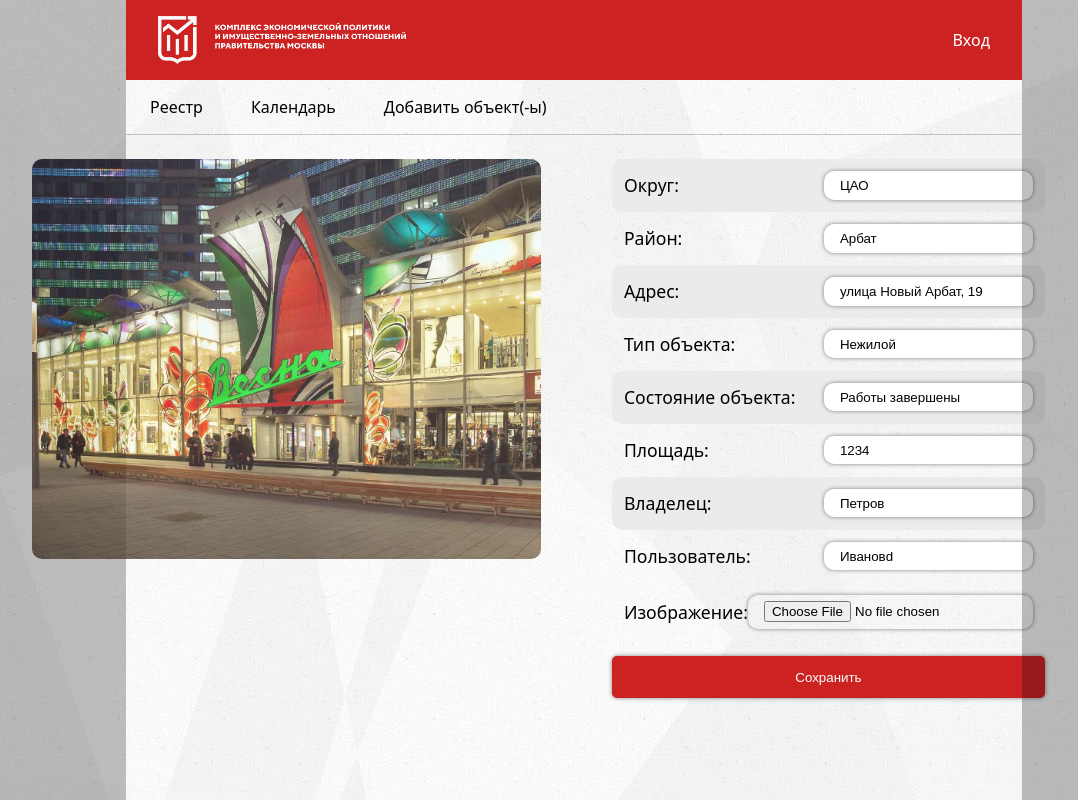
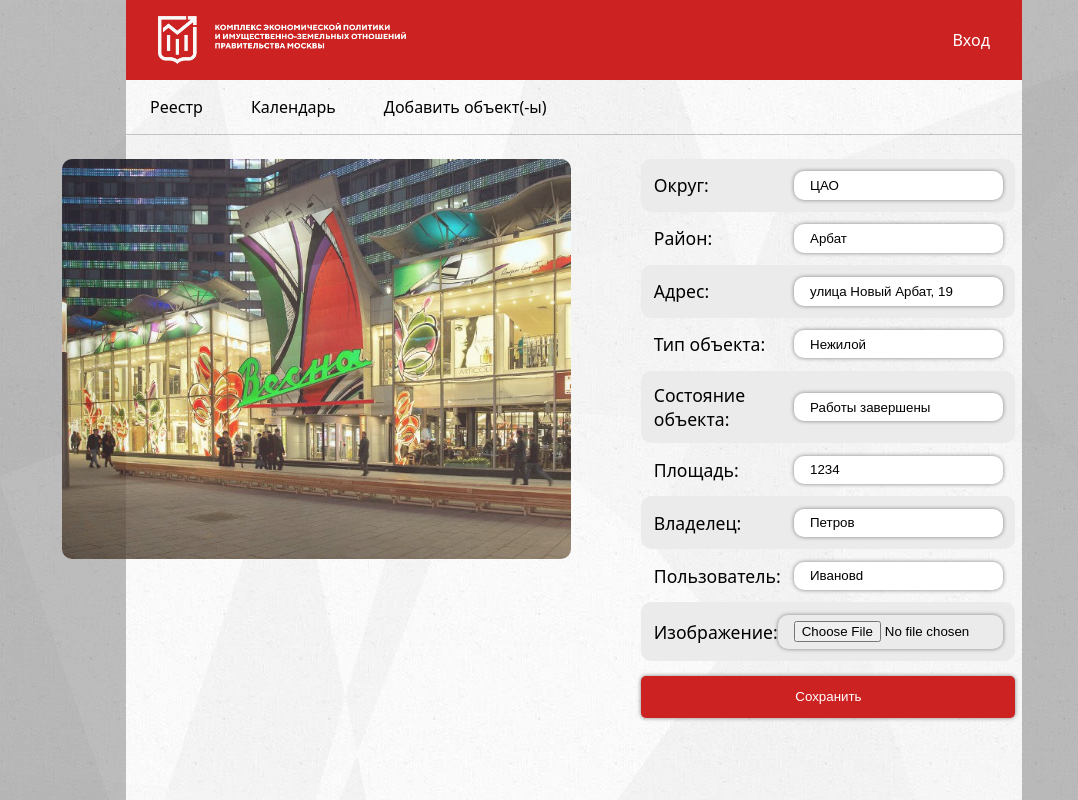
Before and after one commit to vaddddie/real-estate-accounting, a Django app: page /editBuilding/5/ in a window 1280 px wide. Shown: the whole page, without its empty margins (66-1144 px from the left). Run offline with Django 4.2, Linux system fonts and the light colour scheme; data comes from the database, SQL or seed files in the repository; both versions use the stored data as it was after the commit.

Commit message:
bug fixed

```diff
--- a/main/forms.py
+++ b/main/forms.py
@@ -10,7 +10,7 @@
     objArea = forms.IntegerField(required=True, widget=forms.NumberInput(attrs={'placeholder': 'Введите площадь'}))
     objOwner = forms.CharField(max_length=50, required=True, widget=forms.TextInput(attrs={'placeholder': 'Введите владельца'}))
     objUser = forms.CharField(max_length=50, required=True, widget=forms.TextInput(attrs={'placeholder': 'Введите пользователя'}))
-    objImage = forms.ImageField(required=True, widget=forms.FileInput(attrs={'accept': '.png, .jpg, .jpeg'}))
+    objImage = forms.ImageField(required=True, widget=forms.FileInput(attrs={'accept': '.png, .jpg, .jpeg', 'style': 'width: 14.5em'}))
 
     class Meta:
         model = Building
--- a/main/templates/main/building_update_form.html
+++ b/main/templates/main/building_update_form.html
@@ -42,7 +42,7 @@
                   <div>Пользователь:</div>
                   <div class="content-end">{{ form.objUser }}</div>
               </div>
-              <div class="card-row">
+              <div class="card-row gray">
                   <div>Изображение:</div>
                   <div class="content-end">{{ form.objImage }}</div>
               </div>
```
Also changed, not shown: db.sqlite3, media/images/slavyanskaya-ulica-25a-0_oWtLaN4_Uduz6Vs.jpeg (added), media/images/vesna-novom-arbate-9E4613_Rz9slGk.jpg (added), media/images/Без_им1ени_0jKWBem.jpeg (added).
